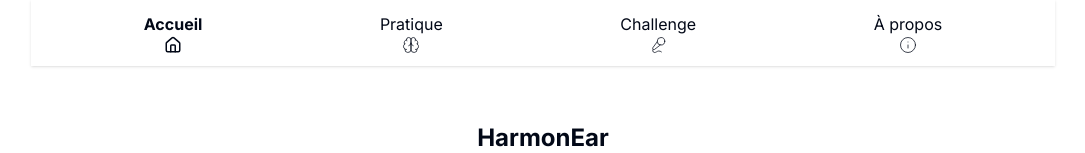
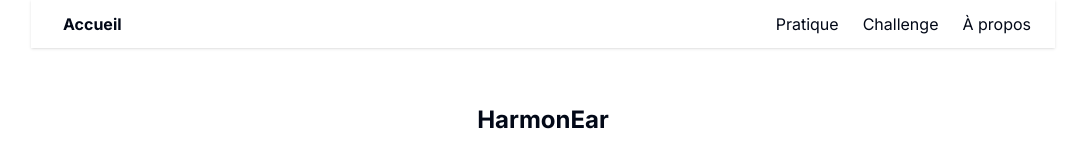
Before and after one commit to mahaultA/harmonear, a Next.js app: page / in a window 1280 px wide. Shown: the top 153 px of the page, without its empty margins (97-1182 px from the left). Built offline with nearby package versions, Linux system fonts and the light colour scheme.

Commit message:
[MOD] Affichage du burger menu en navigation sur mobile

```diff
--- a/app/NavBar.jsx
+++ b/app/NavBar.jsx
@@ -1,73 +1,94 @@
 "use client";
-import { MicVocal } from "lucide-react";
-import { InfoIcon } from "lucide-react";
-import { Home } from "lucide-react";
-import { Info } from "lucide-react";
-import { Brain } from "lucide-react";
-// NavBar.jsx
+import { Menu, X } from "lucide-react";
 import Link from "next/link";
 import { usePathname } from "next/navigation";
-import { useState, useEffect } from "react"; // Importez useState pour gérer l'état actif/inactif des liens
+import { useState, useEffect } from "react";
 
 const Navbar = ({ children }) => {
   const pathname = usePathname();
   const [activeLink, setActiveLink] = useState("");
+  const [menuOpen, setMenuOpen] = useState(false);
 
   useEffect(() => {
-    // Mettre à jour l'état de l'élément actif à chaque changement de chemin d'accès
     setActiveLink(pathname);
   }, [pathname]);
 
+  const toggleMenu = () => {
+    setMenuOpen(!menuOpen);
+  };
+
   return (
     <>
-      <nav className="flex flex-row flex-wrap justify-around max-w-5xl mx-auto px-4 py-3 sm:px-6 shadow">
+      <nav className="flex items-center justify-between max-w-5xl mx-auto px-4 py-3 sm:px-6 shadow">
         <Link
           className={`link ${
             activeLink === "/" ? "active font-bold" : ""
-          } hover:opacity-80 flex flex-col items-center`}
+          } hover:opacity-80 flex items-center`}
           href="/"
         >
-          <span>Accueil</span>
-          <Home size={18} strokeWidth={activeLink === "/" ? 2 : 1}></Home>
+          <span className="ml-2">Accueil</span>
         </Link>
+        <button onClick={toggleMenu} className="sm:hidden">
+          {menuOpen ? <X size={24} /> : <Menu size={24} />}
+        </button>
+        {menuOpen && (
+          <div className="fixed left-0 shadow-4xl right-0 top-[3rem] p-5 pt-0 bg-slate-50 border-b border-b-white/20">
             <Link
               className={`link ${
                 activeLink === "/pratique" ? "active font-bold" : ""
-          } hover:opacity-80 flex flex-col items-center`}
+              } hover:opacity-80 flex items-center`}
               href="/pratique"
+              onClick={() => setMenuOpen(false)}
             >
               <span>Pratique</span>
-          <Brain
-            size={18}
-            strokeWidth={activeLink === "/pratique" ? 2 : 1}
-          ></Brain>
             </Link>
             <Link
               className={`link ${
                 activeLink === "/challenge" ? "active font-bold" : ""
-          } hover:opacity-80 flex flex-col items-center`}
+              } hover:opacity-80 flex items-center`}
               href="/challenge"
+              onClick={() => setMenuOpen(false)}
             >
               <span>Challenge</span>
-          <MicVocal
-            size={18}
-            strokeWidth={activeLink === "/challenge" ? 2 : 1}
-          ></MicVocal>
             </Link>
             <Link
               className={`link ${
                 activeLink === "/apropos" ? "active font-bold" : ""
-          } hover:opacity-80 flex flex-col items-center`}
+              } hover:opacity-80 flex items-center`}
+              href="/apropos"
+              onClick={() => setMenuOpen(false)}
+            >
+              <span>À propos</span>
+            </Link>
+          </div>
+        )}
+        <div className="hidden sm:flex space-x-4">
+          <Link
+            className={`link ${
+              activeLink === "/pratique" ? "active font-bold" : ""
+            } hover:opacity-80 flex items-center`}
+            href="/pratique"
+          >
+            <span className="ml-2">Pratique</span>
+          </Link>
+          <Link
+            className={`link ${
+              activeLink === "/challenge" ? "active font-bold" : ""
+            } hover:opacity-80 flex items-center`}
+            href="/challenge"
+          >
+            <span className="ml-2">Challenge</span>
+          </Link>
+          <Link
+            className={`link ${
+              activeLink === "/apropos" ? "active font-bold" : ""
+            } hover:opacity-80 flex items-center`}
             href="/apropos"
           >
-          <span>À propos</span>
-          <Info
-            size={18}
-            strokeWidth={activeLink === "/apropos" ? 2 : 1}
-          ></Info>
+            <span className="ml-2">À propos</span>
           </Link>
+        </div>
       </nav>
-
       {children}
     </>
   );
```
Lines whose indentation alone changed are shown as unchanged.
